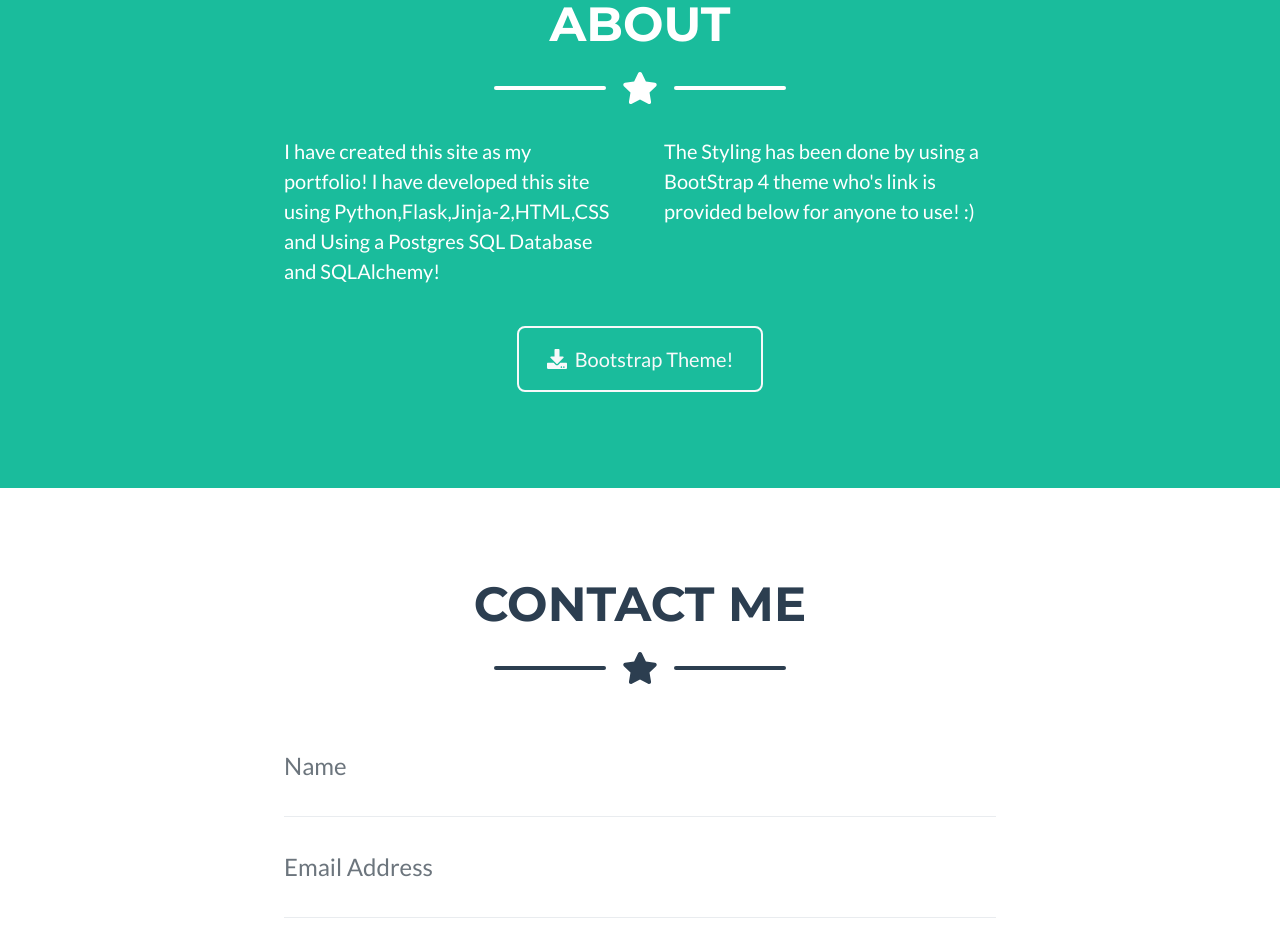
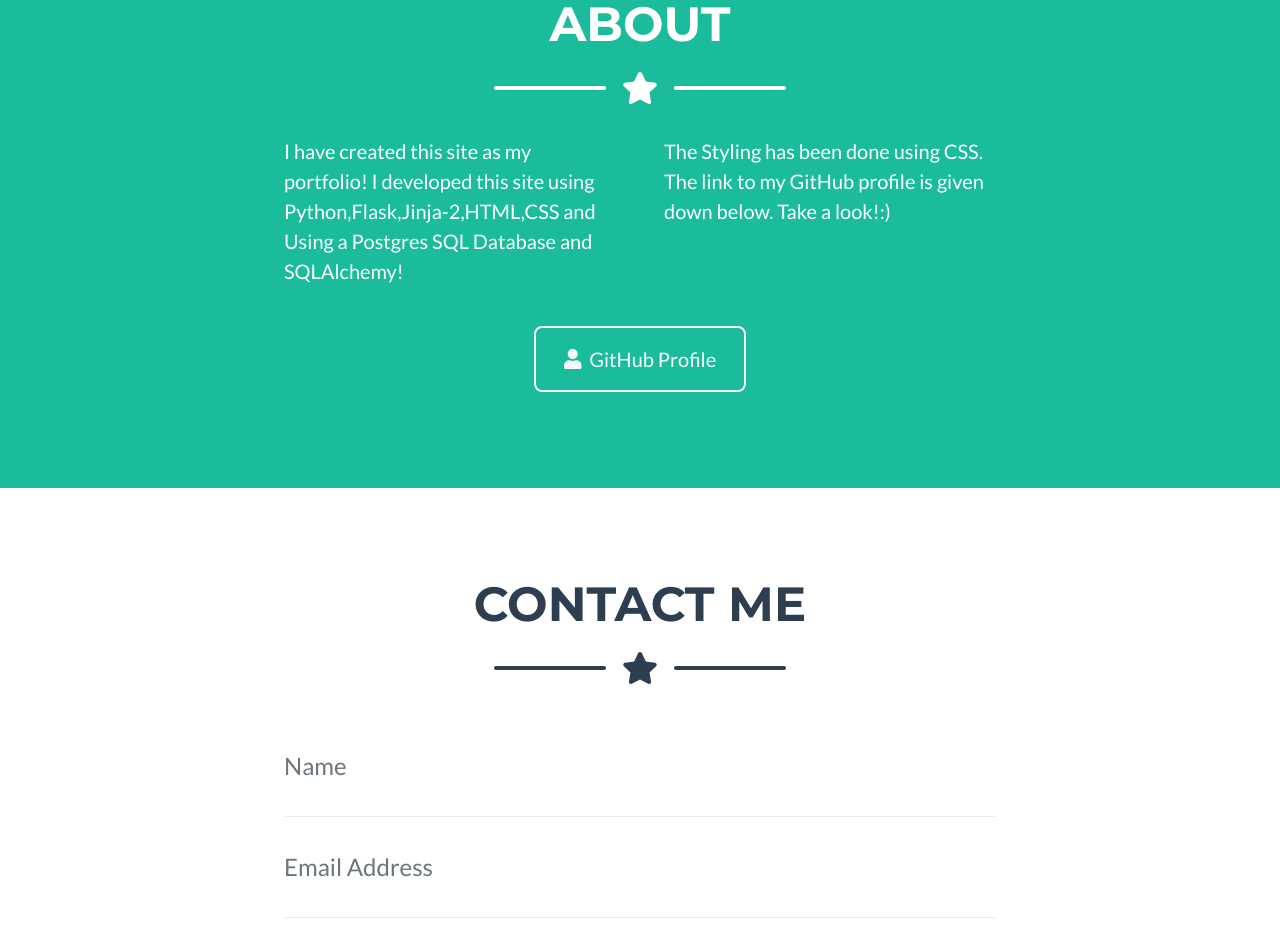
Before and after one commit to binvant/binvant.github.io, a plain HTML site: page index.html in a window 1280 px wide. Shown: the part 1880-2816 px from the top of the page. Drawn offline with nearby package versions, Linux system fonts and the light colour scheme.

Commit message:
Update index.html

```diff
--- a/index.html
+++ b/index.html
@@ -126,12 +126,12 @@
                 </div>
                 <!-- About Section Content-->
                 <div class="row">
-                    <div class="col-lg-4 ml-auto"><p class="lead">I have created this site as my portfolio! I have developed this site using Python,Flask,Jinja-2,HTML,CSS and Using a Postgres SQL Database and SQLAlchemy!</p></div>
-                    <div class="col-lg-4 mr-auto"><p class="lead">The Styling has been done by using a BootStrap 4 theme who's link is provided below for anyone to use! :)</p></div>
+                    <div class="col-lg-4 ml-auto"><p class="lead">I have created this site as my portfolio! I developed this site using Python,Flask,Jinja-2,HTML,CSS and Using a Postgres SQL Database and SQLAlchemy!</p></div>
+                    <div class="col-lg-4 mr-auto"><p class="lead">The Styling has been done using CSS. The link to my GitHub profile is given down below. Take a look!:)</p></div>
                 </div>
                 <!-- About Section Button-->
                 <div class="text-center mt-4">
-                    <a class="btn btn-xl btn-outline-light" href="https://startbootstrap.com/themes/freelancer/"><i class="fas fa-download mr-2"></i>Bootstrap Theme!</a>
+                    <a class="btn btn-xl btn-outline-light" href="https://github.com/binvant"><i class="fas fa-user mr-2"></i>GitHub Profile</a>
                 </div>
             </div>
         </section>
```
